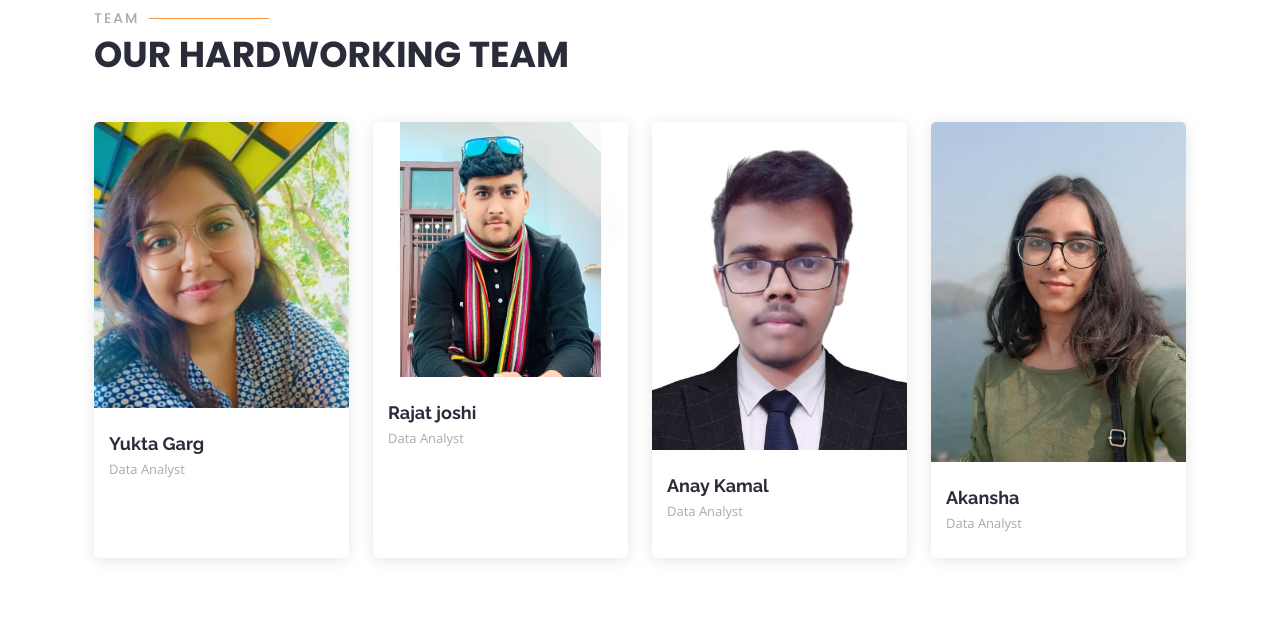
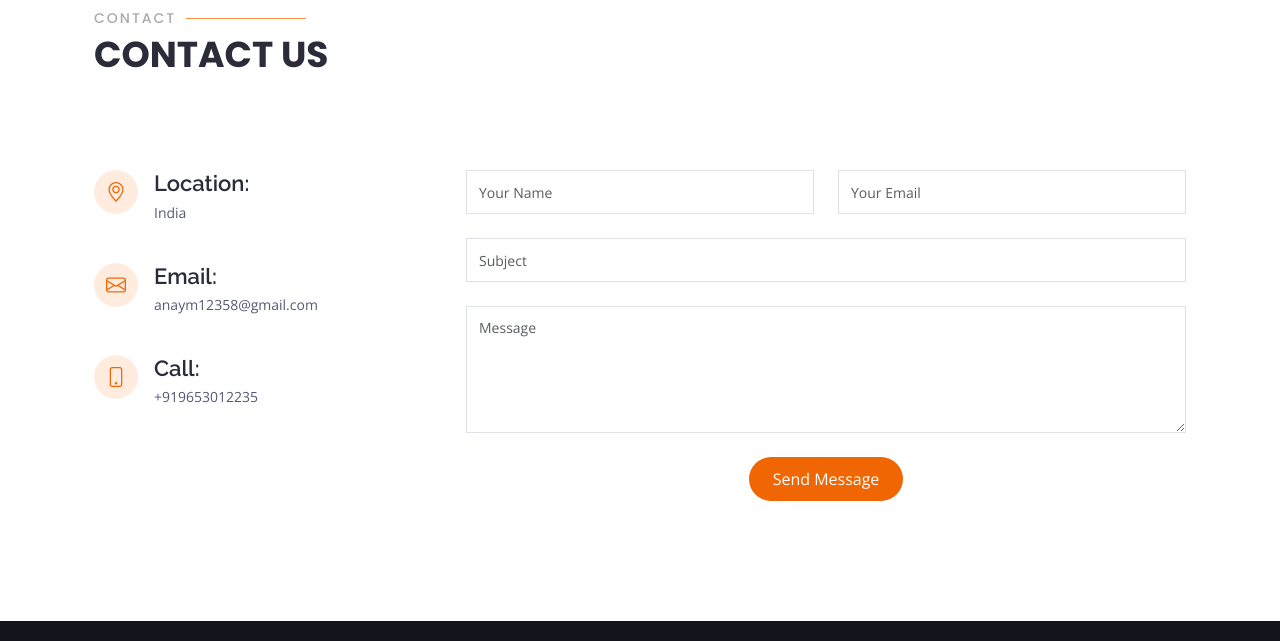
Before and after one commit to Anay-kamal-Singh/iRevolution, a plain HTML site: page Project/index.html in a window 1280 px wide. Shown: the part 5610-6251 px from the top of the page. Drawn offline with nearby package versions, Linux system fonts and the light colour scheme.

Commit message:
Update index.html

```diff
--- a/Project/index.html
+++ b/Project/index.html
@@ -671,94 +671,6 @@
       </div>
     </section> End F.A.Q Section -->
 
-    <!-- ======= Team Section ======= -->
-    <section id="team" class="team">
-      <div class="container">
-
-        <div class="section-title" data-aos="zoom-out">
-          <h2>Team</h2>
-          <p>Our Hardworking Team</p>
-        </div>
-
-        <div class="row">
-
-          <div class="col-lg-3 col-md-6 d-flex align-items-stretch">
-            <div class="member" data-aos="fade-up">
-              <div class="member-img">
-                <img src="static/assets/img/team/yukta.jpg" class="img-fluid" alt="">
-                <div class="social">
-                  <a href=""><i class="bi bi-twitter" target="_blank"></i></a>
-                  <a href=""><i class="bi bi-github" target="_blank"></i></a>
-                  <a href=""><i class="bi bi-instagram" target="_blank"></i></a>
-                  <a href=""><i class="bi bi-linkedin" target="_blank"></i></a>
-                </div>
-              </div>
-              <div class="member-info">
-                <h4>Yukta Garg </h4>
-                <span>Data Analyst</span>
-              </div>
-            </div>
-          </div>
-
-          <div class="col-lg-3 col-md-6 d-flex align-items-stretch">
-            <div class="member" data-aos="fade-up" data-aos-delay="100">
-              <div class="member-img">
-                <img  height="200" width="400" src="static/assets/img/team/rajat.jpeg" class="img-fluid" alt="">
-                <div class="social">
-                  <a href="https://twitter.com/RajatJoshi47221"><i class="bi bi-twitter"target="_blank"></i></a>
-                  <a href="https://github.com/Rajat2308"><i class="bi bi-github" target="_blank" > </i></a>
-                  <a href="https://www.instagram.com/Rajatjoshi_2.0"><i class="bi bi-instagram" target="_blank"> </i></a>
-                  <a href="https://www.linkedin.com/in/rajat-joshi2308"><i class="bi bi-linkedin" target="_blank"></i></a>
-                </div>
-              </div>
-              <div class="member-info">
-                <h4>Rajat joshi</h4>
-                <span>Data Analyst</span>
-              </div>
-            </div>
-          </div>
-
-          <div class="col-lg-3 col-md-6 d-flex align-items-stretch">
-            <div class="member" data-aos="fade-up" data-aos-delay="200">
-              <div class="member-img">
-                <img height="200" width="400" src="static/assets/img/team/anay.jpeg" class="img-fluid" alt="">
-                <div class="social">
-                  <a href=""><i class="bi bi-twitter" target="_blank"></i></a>
-                  <a href=""><i class="bi bi-github" target="_blank"></i></a>
-                  <a href=""><i class="bi bi-instagram" target="_blank"></i></a>
-                  <a href=""><i class="bi bi-linkedin" target="_blank"></i></a>
-                </div>
-              </div>
-              <div class="member-info">
-                <h4>Anay Kamal</h4>
-                <span>Data Analyst</span>
-              </div>
-            </div>
-          </div>
-
-          <div class="col-lg-3 col-md-6 d-flex align-items-stretch">
-            <div class="member" data-aos="fade-up" data-aos-delay="300">
-              <div class="member-img">
-                <img height="200" width="400" src="static/assets/img/team/akansha.jpeg" class="img-fluid" alt="">
-                <div class="social">
-                  <a href=""><i class="bi bi-twitter" target="_blank"></i></a>
-                  <a href=""><i class="bi bi-github" target="_blank"></i></a>
-                  <a href=""><i class="bi bi-instagram" target="_blank"></i></a>
-                  <a href=""><i class="bi bi-linkedin" target="_blank"></i></a>
-                </div>
-              </div>
-              <div class="member-info">
-                <h4>Akansha </h4>
-                <span>Data Analyst</span>
-              </div>
-            </div>
-          </div>
-
-        </div>
-
-      </div>
-    </section><!-- End Team Section -->
-
     <!-- ======= Contact Section ======= -->
     <section id="contact" class="contact">
       <div class="container">
@@ -781,13 +693,13 @@
               <div class="email">
                 <i class="bi bi-envelope"></i>
                 <h4>Email:</h4>
-                <p>rajatjosh2323@gmail.com</p>
+                <p>anaym12358@gmail.com</p>
               </div>
 
               <div class="phone">
                 <i class="bi bi-phone"></i>
                 <h4>Call:</h4>
-                <p>+919887278653</p>
+                <p>+919653012235</p>
               </div>
 
             </div>
@@ -834,10 +746,8 @@
       <h3>iRevolution</h3>
       <p>A Data-driven Exploration of Apple's iPhone Impact in India</p>
       <div class="social-links">
-        <a href="https://twitter.com/RajatJoshi47221" class="twitter" target="_blank" ><i class="bx bxl-twitter"> </i> </a>
-        <a href="#" class="facebook"><i class="bx bxl-facebook"></i></a>
-        <a href="https://www.instagram.com/Rajatjoshi_2.0" class="instagram" target="_blank" ><i class="bx bxl-instagram"></i></a>
-        <a href="https://www.linkedin.com/in/rajat-joshi2308" class="linkedin" target="_blank" ><i class="bx bxl-linkedin"></i></a>
+        <a href="https://www.instagram.com/a_n_a_y__" class="instagram" target="_blank" ><i class="bx bxl-instagram"></i></a>
+        <a href="https://www.linkedin.com/in/anay-kamal-singh-/" class="linkedin" target="_blank" ><i class="bx bxl-linkedin"></i></a>
       </div>
       <div class="copyright">
         &copy; Copyright <strong><span>iRevolution</span></strong>. All Rights Reserved
```
